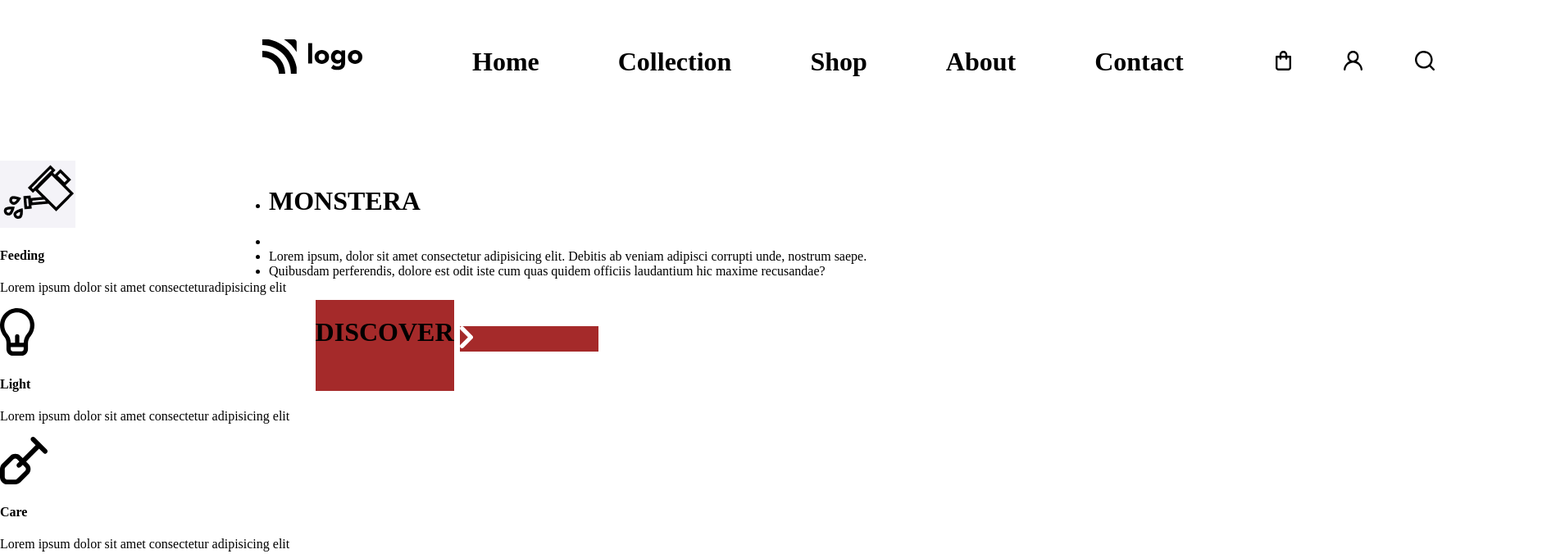
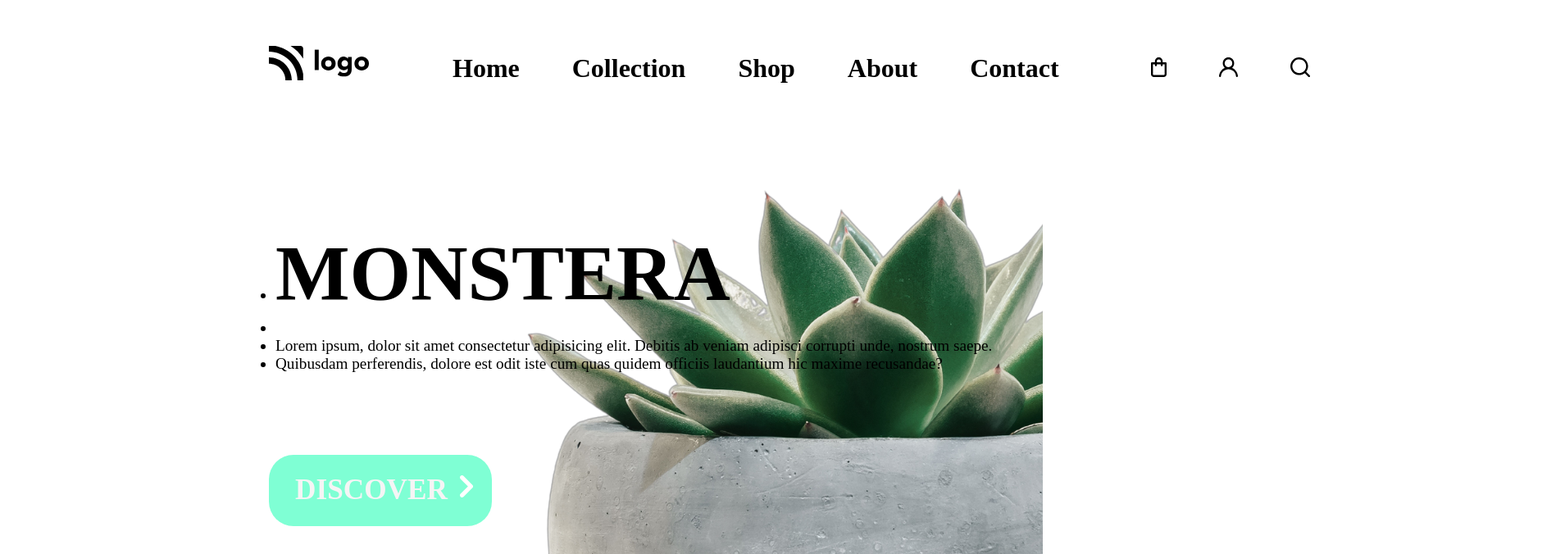
Before and after one commit to rudra-9197/Project-6, a plain HTML site: page index.html in a window 1280 px wide. Shown: the top 676 px of the page at 82% size, 1909 px wide, since content can reach past the window. Drawn offline with Linux system fonts and the light colour scheme; a web font is replaced by a local one.

Commit message:
styles added

```diff
--- a/index.html
+++ b/index.html
@@ -74,7 +74,7 @@
         </div>
         <div id="midWholePart12">
           <div id="midWholePart121">
-            <div>
+            <div   >
               <h1>DISCOVER</h1>
             </div>
             <div id="midWholePart122">
@@ -88,8 +88,8 @@
               <img id="feeding" src="./photos/water plant.png" />
             </div>
             <div>
-              <h4>Feeding</h4>
-              <p class="text">
+              <h4 class="tag1" >Feeding</h4>
+              <p class="text1">
                 Lorem ipsum dolor sit amet consecteturadipisicing elit
               </p>
             </div>
@@ -99,8 +99,8 @@
               <img id="light" src="./photos/light.svg" alt="" />
             </div>
             <div>
-              <h4>Light</h4>
-              <p class="text">
+              <h4 class="tag2">Light</h4>
+              <p class="text2">
                 Lorem ipsum dolor sit amet consectetur adipisicing elit
               </p>
             </div>
@@ -110,8 +110,8 @@
               <img id="care" src="./photos/plough.svg" />
             </div>
             <div>
-              <h4>Care</h4>
-              <p class="text">
+              <h4 class="tag2">Care</h4>
+              <p class="text2">
                 Lorem ipsum dolor sit amet consectetur adipisicing elit
               </p>
             </div>
@@ -119,7 +119,7 @@
         </div>
       </div>
 
-      <div>
+      <div class="igm">
         <img id="imgMain" src="./photos/6_folwer_cut.png" />
       </div>
     </div>
--- a/style.css
+++ b/style.css
@@ -1,19 +1,11 @@
-#navMid {
-}
 
-body {
-  margin: 0;
-  padding: 0;
-  width: 100%;
-  height: 100%;
-}
 
 .navMid-child {
   position: relative;
   float: left;
   left: 30rem;
   bottom: 2rem;
-  padding-left: 6rem;
+  padding-left: 4rem;
   font-size: 2rem;
 }
 .navEnd-child {
@@ -24,9 +16,8 @@ body {
   float: left;
 }
 #imgMain {
-  position: relative;
-  left: 80rem;
-  bottom: 95rem;
+ float: right;
+ margin-top: 3rem;
 }
 #navFirst {
   position: relative;
@@ -35,34 +26,84 @@ body {
 }
 #midWholePart1 {
   position: absolute;
-  margin: 0%;
-  padding: 0;
 }
-#midWholePart11{
+#midWholePart11 {
+  position: relative;
+  left: 18rem;
+  top: 10rem;
+  font-size: larger;
+  padding-bottom: 0px;
+}
+#midWholePart121 {
+  display: flex;
+  font-size: 1.1rem;
+  color: whitesmoke;
+}
+#midWholePart122 {
+  margin-top: 1.6rem;
+  padding-left: 15px;
+}
+#midWholePart12 {
+  position: relative;
+  background-color: aquamarine;
+  left: 35%;
+  top: 15rem;
+  width: 15rem;
+ padding-left: 2rem;
+ border-radius: 30px;
+}
+#midWholePart13 {
+  position: relative;
+  display: flex;
 
-    position: relative;
-    left: 18rem;
-    top: 10rem;
+  top: 25rem;
+  left: 15rem;
+}
+.tag1 {
+  position: relative;
+  left: 7rem;
+  bottom: 7rem;
+  font-size: 25px;
 
 }
-#midWholePart121{
- position: relative;
-
+.tag2 {
+  position: relative;
+  left: 8rem;
+  bottom: 6rem;
+  font-size: 25px;
+  font-weight: 800;
 
 }
-#midWholePart122{
-position: relative;
-left: 11rem;
+.midWholePart13Parts {
+  position: relative;
+  margin-left: 3rem;
+  bottom: 3rem;
+}
 
-bottom: 3rem;
-background-color: brown;
-
+.text1 {
+  position: relative;
+  width: 15rem;
+  left: 7rem;
+  bottom: 9rem;
+  text-align: left;
+}
+.text2 {
+  position: relative;
+  left: 8rem;
+  bottom: 8rem;
+  width: 15rem;
+}
+#light {
+  padding-left: 4rem;
 
 }
-#midWholePart12{
+#care {
+  padding-left: 3rem;
 
-    position: absolute;
-    background-color: brown;
-    left: 50%;
-    top: 20rem;
 }
+#monstera{
+
+    font-size: 6rem;
+    margin-bottom: 0;
+
+}
```
